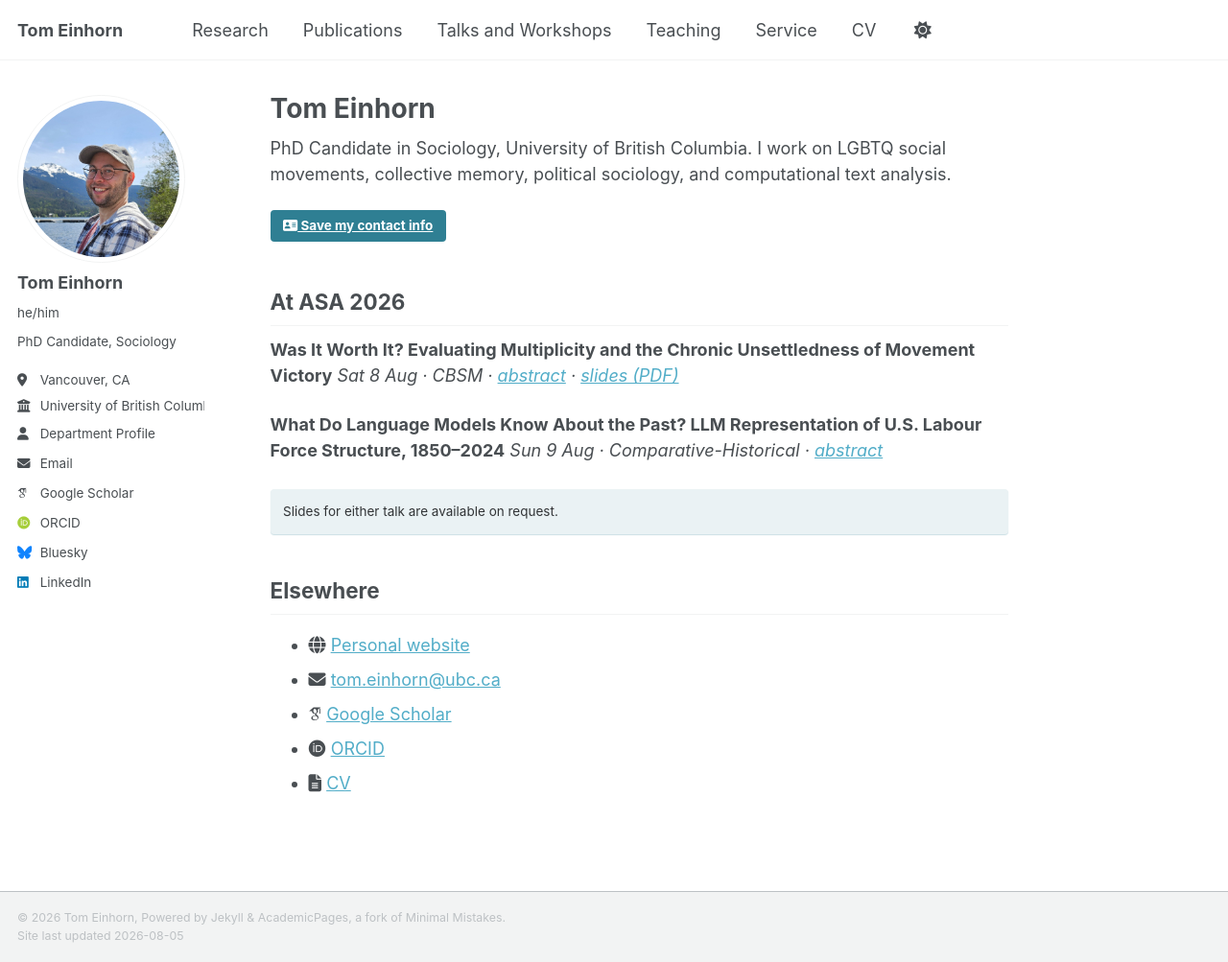
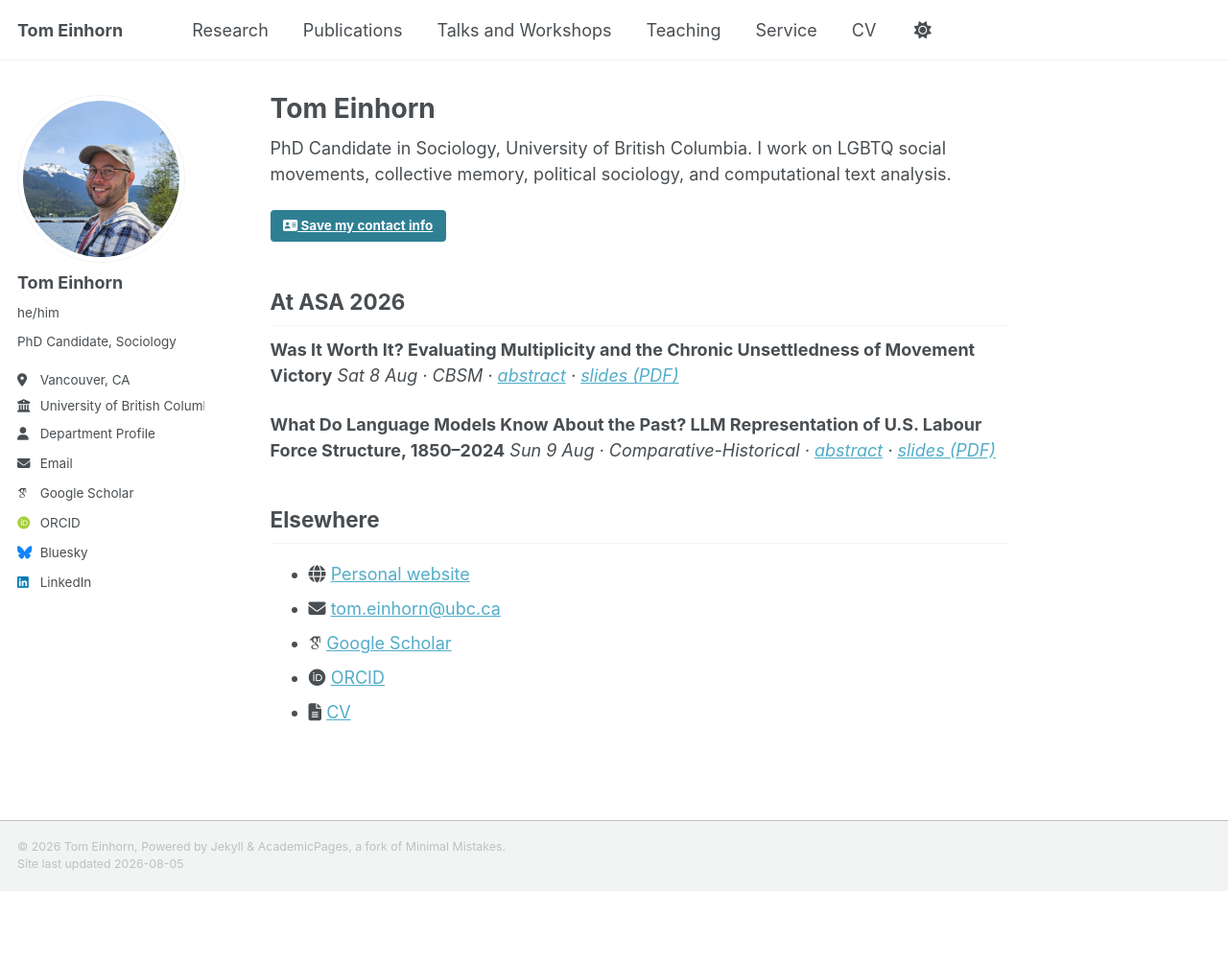
Before and after one commit to TomEinhorn/tomeinhorn.github.io, a Jekyll site: the page built from _pages/conference.md, in a window 1280 px wide and 1003 px high. Shown: the whole window at 96% size. Built offline with Jekyll 4.4.1, drawn with Linux system fonts in a browser that asks for light colours; some web fonts are replaced; a script bundle is joined from its source files by our own code; library files that are not in the unit come from our copies.

Commit message:
Add slides link for LLM representation talk
Updated conference details with slides link for the talk on LLM representation of U.S. Labour Force Structure.

```diff
--- a/_pages/conference.md
+++ b/_pages/conference.md
@@ -20,10 +20,8 @@ sociology, and computational text analysis.
 {: .talk}
 
 **What Do Language Models Know About the Past? LLM Representation of U.S. Labour Force Structure, 1850–2024**
-*Sun 9 Aug · Comparative-Historical · [abstract](/talks/2026-08-08-ASA-Comp-Hist)*
-
-Slides for either talk are available on request.
-{: .notice--info}
+*Sun 9 Aug · Comparative-Historical · [abstract](/talks/2026-08-08-ASA-Comp-Hist) · [slides (PDF)](/files/einhornmalinelson - asa2026 - whatdollmsknow.pdf)*
+{: .talk}
 
 ## Elsewhere
 
```
